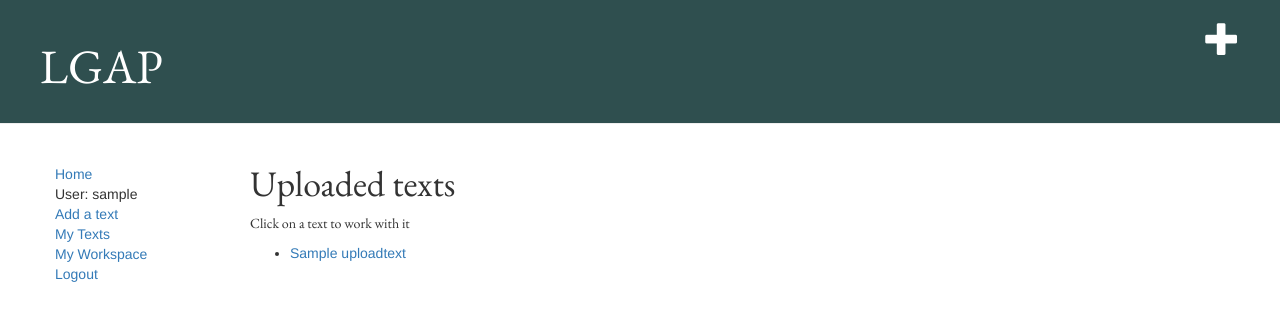
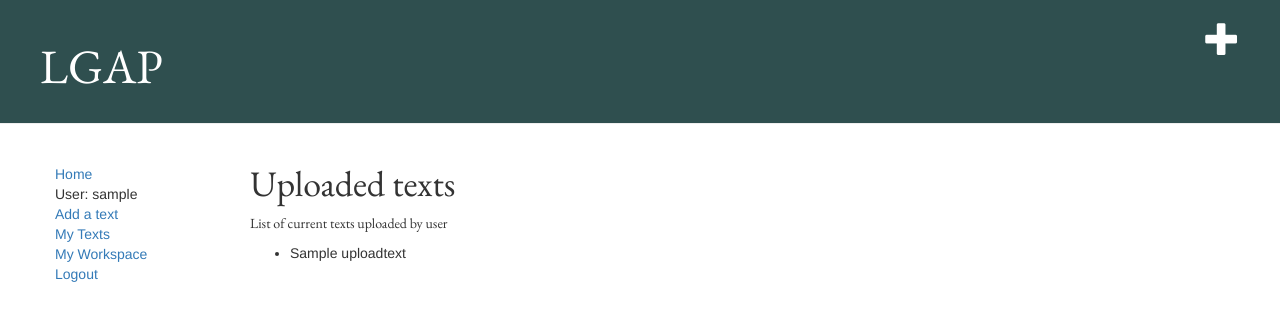
Before and after one commit to jdbuysse/lgap, a Django app: page /mytexts/ in a window 1280 px wide. Shown: the top 321 px of the page. Run offline with Django 3.2, Linux system fonts and the light colour scheme; a user stored in the database is signed in; tables that the repository leaves empty hold one stand-in row (values such as "Sample post"); some libraries are stand-ins or nearby versions.

Commit message:
changed UploadText self-representation, added 'working with text x' feature

```diff
--- a/nlp/models.py
+++ b/nlp/models.py
@@ -18,4 +18,4 @@ class UploadText(models.Model):
 
     def __str__(self):
         # formatting that I should change later because it's long and confusing to have the ID there
-        return '{0} ({1})'.format(self.id, self.title)
+        return self.title
--- a/nlp/templates/nlp/user_texts.html
+++ b/nlp/templates/nlp/user_texts.html
@@ -2,14 +2,14 @@
 
 {% block content %}
     <h1>Uploaded texts</h1>
-    <p>Click on a text to work with it</p>
+    <p>List of current texts uploaded by user</p>
     <!--this is super confusing but the queryset template follows the pattern object_list or [model]_list-->
     <!--which makes no sense to me but here we are. an instance of UploadText(s) called uploadtext_list-->
     {% if uploadtext_list %}
     <ul>
       {% for t in uploadtext_list %}
       <li class="idk">
-          <a href="{% url 'workspace-view' %}"> {{t.title}} </a></li>
+           {{t.title}}
       </li>
       {% endfor %}
     </ul>
--- a/nlp/views.py
+++ b/nlp/views.py
@@ -57,11 +57,10 @@ class WorkspaceView(LoginRequiredMixin, View):
     def post(self, request):
         user = request.user
         if 'processform' in request.POST:
-            processform = ProcessTextForm(request.POST)
+            processform = ProcessTextForm(request.POST, user=request.user)
             if processform.is_valid():
                 cd = processform.cleaned_data
-                rawtext = cd.get('text')
-                workingfile = 'file from processform'
+                workingfile = cd.get('text')
                 queryform = WorkspaceForm()
                 # add something to process the text
                 return render(request, self.template_name, {'workingfile': workingfile, 'user': user,
```
Also changed, not shown: nlp/tests/test_models.py (+2 -2 lines).
